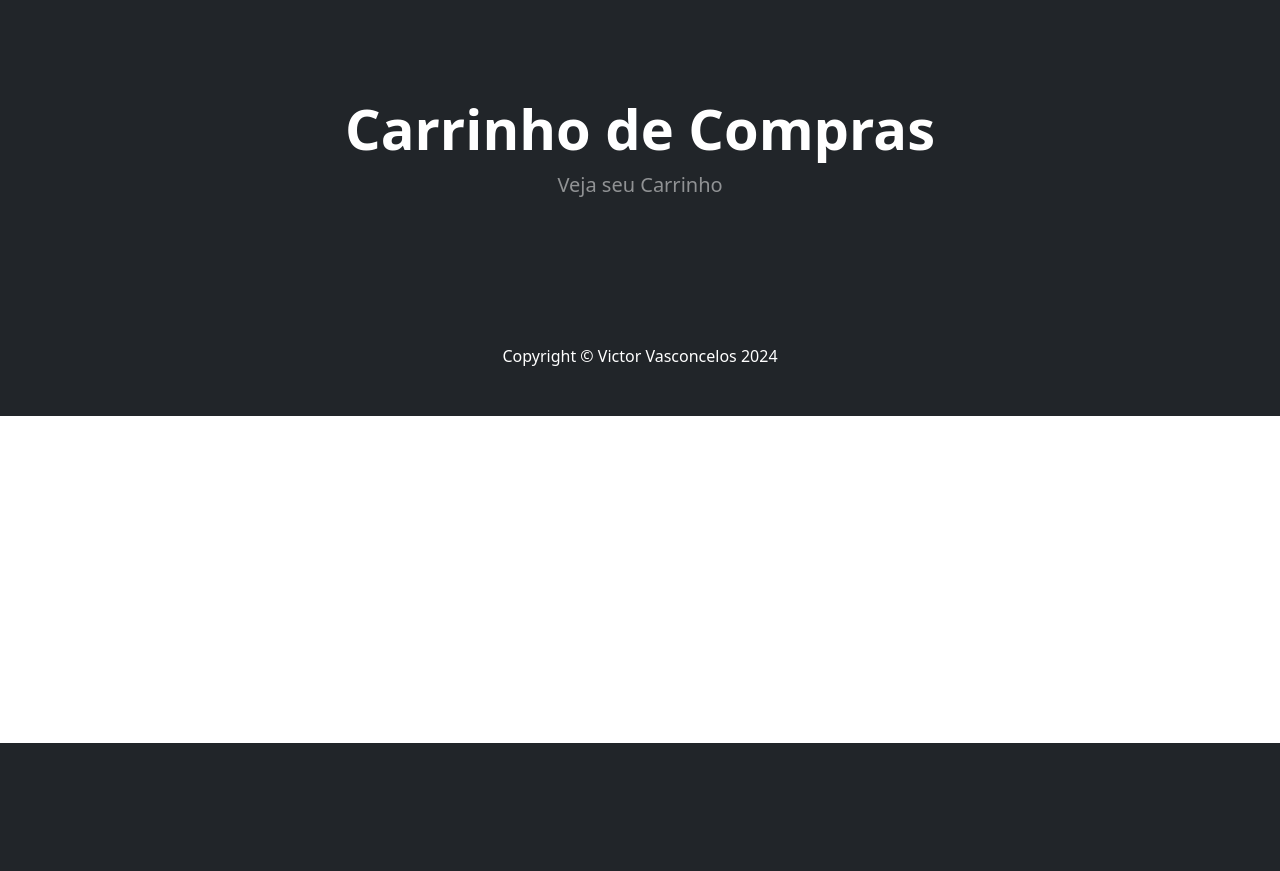
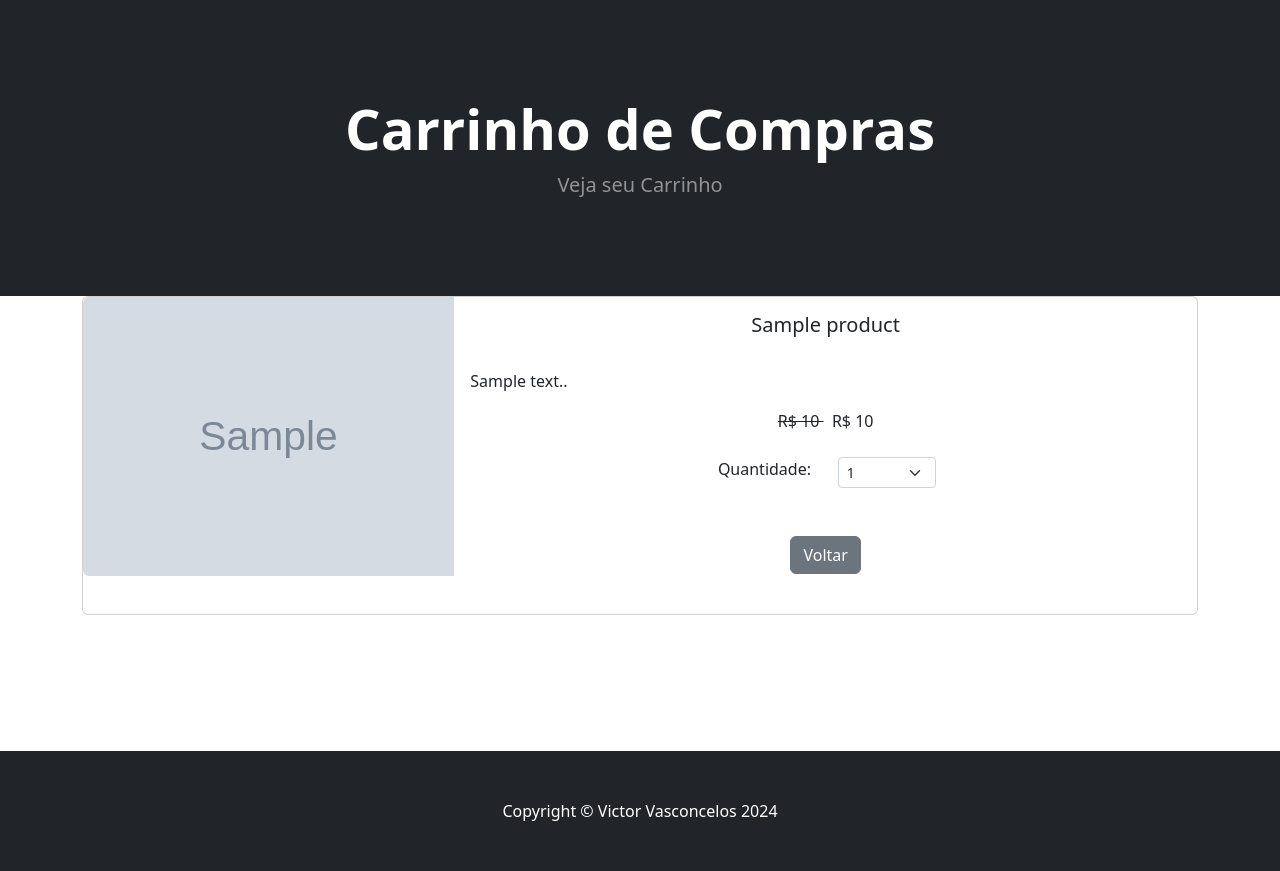
Before and after one commit to VasconcelosVictor/Ecommerce, a Django app: template ecom/cart/templates/cart_summary.html in a window 1280 px wide. Shown: the part 57-928 px from the top of the page. Before the commit the page ends 800 px from the top, so only its background shows below. Run offline with Django 4.2, Linux system fonts and the light colour scheme; data comes from the database, SQL or seed files in the repository; both versions use the stored data as it was after the commit; tables that the repository leaves empty hold one stand-in row (values such as "Sample post"); the template is opened without the code that fills it: values that come from a table or form of the project are taken from there, most other values are stand-ins (such as "Sample title", 1, 10 or a date in 2020); grey boxes marked "Sample" are stand-in pictures; some libraries are stand-ins or nearby versions.

Commit message:
adcionando quantidade na compra e carrinho de compras

```diff
--- a/ecom/cart/cart.py
+++ b/ecom/cart/cart.py
@@ -1,5 +1,6 @@
-# Classe usada pra Guardar Session key do nosso usuário pra todas as Páginas.
+from store.models import *
 
+# Classe usada pra Guardar Session key do nosso usuário pra todas as Páginas
 class Cart():
     def __init__(self, request):
         self.session = request.session
@@ -13,16 +14,29 @@
         #
         self.cart = cart
 
-    def add(self, product):
+    def add(self, product, quantity):
 
         product_id = str(product.id)
+        product_qty = str(quantity)
 
         if product_id in self.cart:
             pass
         else:
-            self.cart[product_id] = {'price': str(product.price)}
+            self.cart[product_id] = int(product_qty)
 
         self.session.modified = True
 
     def __len__(self):
         return len(self.cart)
+
+    def get_prods(self):
+        # Pega ids do carrinho
+        produtc_ids = self.cart.keys()
+        # Usa ids pra procurar no model
+        produtcs = Product.objects.filter(id__in=produtc_ids)
+
+        return produtcs
+
+    def get_quantis(self):
+        quantities = self.cart
+        return quantities
--- a/ecom/cart/templates/cart_summary.html
+++ b/ecom/cart/templates/cart_summary.html
@@ -12,5 +12,73 @@
     </div>
 </header>
 <!-- Section-->
+<div class="container">
+    {% if cart_products %}
+    {% for product in cart_products %}
+    <div class="card mb-3">
+        <div class="row g-0">
+            <div class="col-md-4">
+                <img src="{{ product.image.url }}" class="img-fluid rounded-start" alt="capa do livro">
+            </div>
+            <div class="col-md-8">
+                <div class="card-body">
+                    <center>
+                        <h5 class="card-title">{{ product.name }}</h5>
+                        <br>
+                        <p class="card-text" align="justify">{{product.descripition}}.</p>
+                        <!-- Product price-->
+                        {% if product.sale_price != 0%}
+                        <strike> R$ {{product.price}} </strike>&nbsp;
+                        <span>R$ {{product.sale_price}}</span>
+                        {% else %}
+                        <span>R$ {{product.price}}</span>
+                        {% endif %}
+                        <br><br>
+                        <div class="row justify-content-center">
+                            <div class="col-md-2">Quantidade:</div>
+                            <div class="col-md-2">
+                                <select class="form-select form-select-sm"
+                                    id="quantity-cart"
+                                    aria-label="Default select example">
+
+                                        {% for key, value in cart_quantities.items %}
+                                            {% if key == product.id|slugify %}
+                                        <option selected> {{ value }} </option>
+
+                                            {% endif %}
+                                        {% endfor %}
+
+                                    <option value="1">1</option>
+                                    <option value="2">2</option>
+                                    <option value="3">3</option>
+                                    <option value="4">4</option>
+                                    <option value="5">5</option>
+                                </select>
+
+                            </div>
+
+
+                        </div>
+
+
+
+                        <br>
+
+                        <br>
+                        <a href="{% url 'home' %}" class="btn btn-secondary"> Voltar</a>
+                        <br><br>
+
+                    </center>
+
+                </div>
+            </div>
+        </div>
+    </div>
+    {% endfor%}
+    {% else%}
+    Carrinho Vazio ...
+    {% endif %}
+</div>
+<br><br><br><br><br>
 
 {% endblock %}
```
Also changed, not shown: ecom/cart/views.py (+13 -3 lines), ecom/store/templates/product.html (+17 -0 lines), ecom/db.sqlite3.
